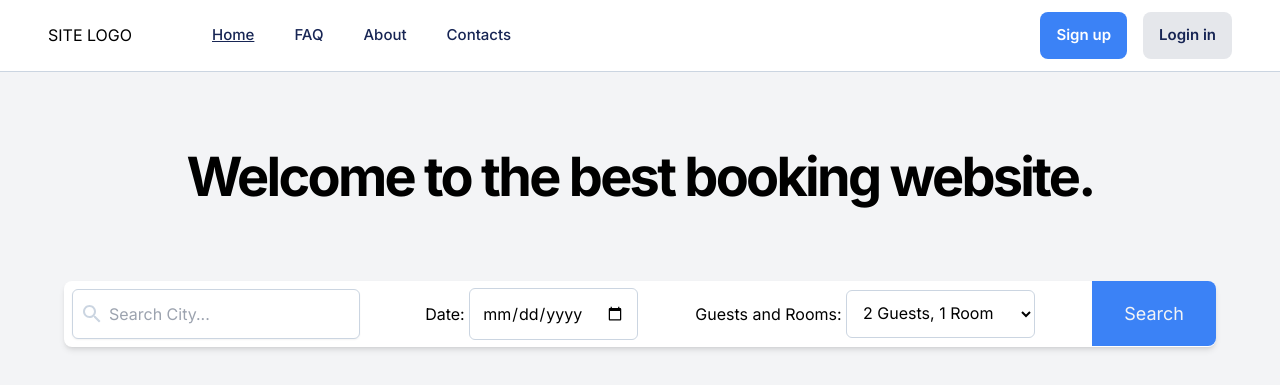
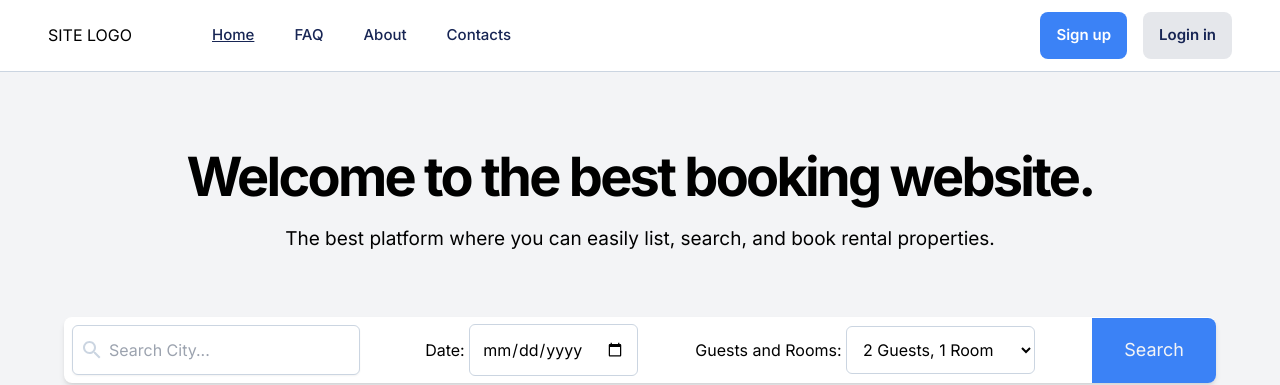
Before and after one commit to stanislavivanov995/real-estate-app-fe, a Next.js app: page / in a window 1280 px wide. Shown: the top 385 px of the page. Built offline with nearby package versions, Linux system fonts and the light colour scheme.

Commit message:
added one more heading below h1

```diff
--- a/app/public/home/HomePage.js
+++ b/app/public/home/HomePage.js
@@ -20,8 +20,12 @@ export default function HomePage() {
         <PublicLayout>
             <main className={'min-h-screen bg-gray-100'}>
 
-                <h1 className="py-16 text-center text-[54px] font-bold tracking-tighter">Welcome to the best booking
+                <h1 className="pt-16 text-center text-[54px] font-bold tracking-tighter">Welcome to the best booking
                     website.</h1>
+
+                <h3 className={'mb-16 pt-2 text-center text-[19px]'}>
+                    The best platform where you can easily list, search, and book rental properties.
+                </h3>
 
                 {/* Search bar */}
                 <SearchProperty/>
```
